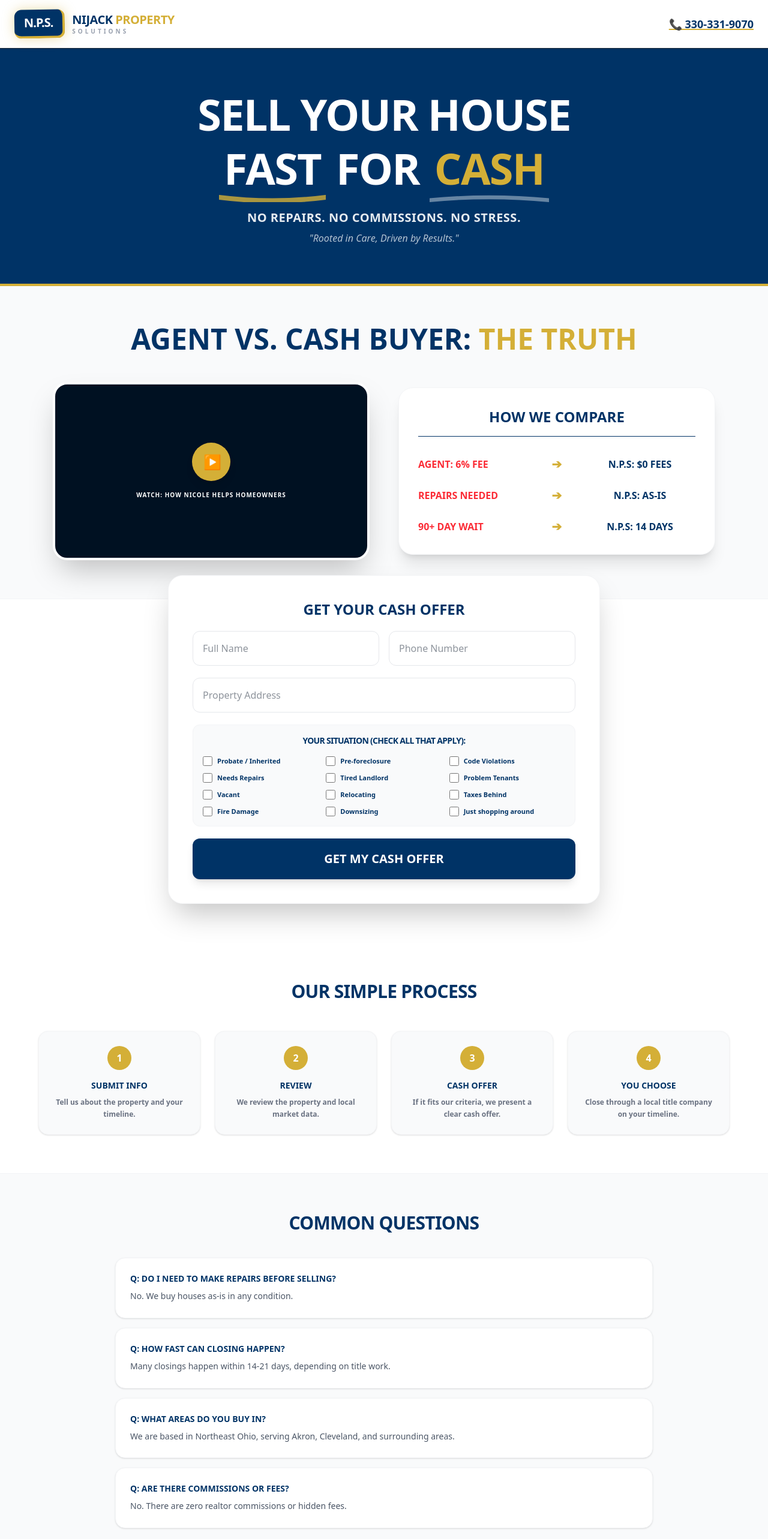
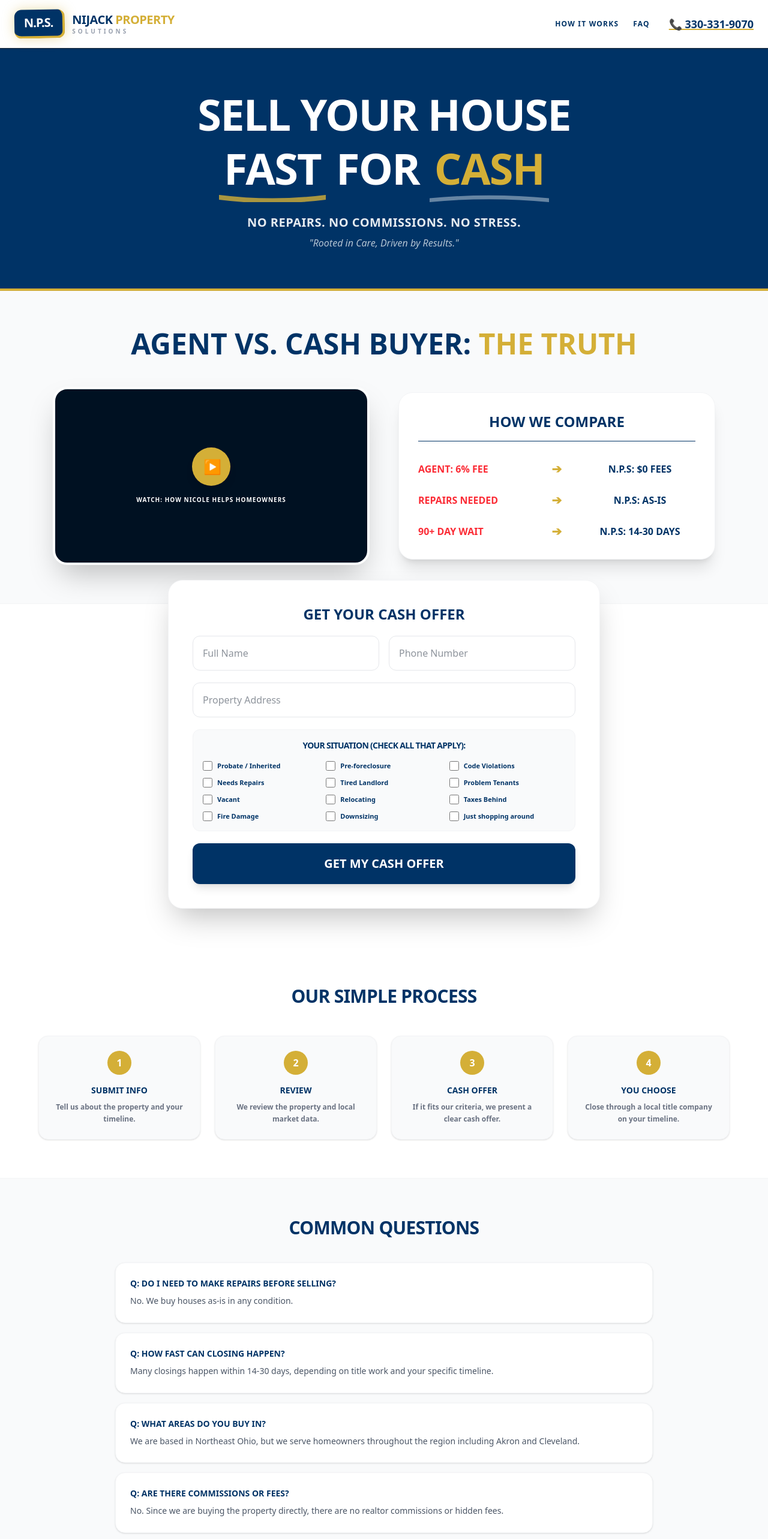
Before and after one commit to nijackacquisitions56/nijack-property-solutions, a React (Vite) app: page / in a window 1280 px wide. Shown: the top 2566 px of the page at 60% size. Built offline with nearby package versions, Linux system fonts and the light colour scheme.

Commit message:
Update App.jsx

```diff
--- a/src/App.jsx
+++ b/src/App.jsx
@@ -37,18 +37,19 @@ export default function NijackPropertySolutionsWebsite() {
 
   const faq = [
     { q: "Do I need to make repairs before selling?", a: "No. We buy houses as-is in any condition." },
-    { q: "How fast can closing happen?", a: "Many closings happen within 14-21 days, depending on title work." },
-    { q: "What areas do you buy in?", a: "We are based in Northeast Ohio, serving Akron, Cleveland, and surrounding areas." },
-    { q: "Are there commissions or fees?", a: "No. There are zero realtor commissions or hidden fees." }
+    { q: "How fast can closing happen?", a: "Many closings happen within 14-30 days, depending on title work and your specific timeline." },
+    { q: "What areas do you buy in?", a: "We are based in Northeast Ohio, but we serve homeowners throughout the region including Akron and Cleveland." },
+    { q: "Are there commissions or fees?", a: "No. Since we are buying the property directly, there are no realtor commissions or hidden fees." }
   ];
 
   return (
     <div className="min-h-screen bg-white text-gray-800 font-sans">
 
-      {/* HEADER WITH N.P.S. FLARE */}
+      {/* HEADER WITH NAVIGATION & N.P.S. FLARE */}
       <header className="sticky top-0 z-50 border-b bg-white shadow-sm">
         <div className="mx-auto max-w-7xl px-6 py-4 flex justify-between items-center">
           <div className="flex items-center gap-3 group">
+            {/* THE N.P.S. GOLD-FLARE ICON */}
             <div className="h-12 w-auto px-4 bg-[#003366] rounded-xl flex items-center justify-center shadow-[0_0_20px_rgba(212,175,55,0.4)] border-b-4 border-r-4 border-[#D4AF37] transform -rotate-1 group-hover:rotate-0 transition-all duration-300">
               <span className="text-white font-black text-xl tracking-tighter uppercase">N.P.S.</span>
             </div>
@@ -59,7 +60,13 @@ export default function NijackPropertySolutionsWebsite() {
               <div className="text-[10px] text-gray-400 uppercase tracking-[0.4em] font-bold">Solutions</div>
             </div>
           </div>
-          <div className="hidden md:flex items-center gap-6">
+
+          {/* TOP NAVIGATION LINKS */}
+          <div className="hidden md:flex items-center gap-8">
+            <nav className="flex gap-6 text-xs font-black text-[#003366] uppercase tracking-widest">
+              <a href="#how-it-works" className="hover:text-[#D4AF37] transition">How It Works</a>
+              <a href="#faq" className="hover:text-[#D4AF37] transition">FAQ</a>
+            </nav>
             <a href="tel:3303319070" className="font-bold text-[#003366] text-lg underline decoration-[#D4AF37] decoration-2">📞 330-331-9070</a>
           </div>
         </div>
@@ -84,7 +91,7 @@ export default function NijackPropertySolutionsWebsite() {
               </svg>
             </span>
           </h1>
-          <p className="mt-6 text-lg md:text-xl opacity-90 font-bold tracking-wide uppercase">
+          <p className="mt-8 text-lg md:text-xl opacity-90 font-bold tracking-wide uppercase">
             No repairs. No commissions. No stress.
           </p>
           <p className="mt-2 text-sm md:text-base opacity-70 italic">
@@ -128,7 +135,7 @@ export default function NijackPropertySolutionsWebsite() {
                 <div className="flex justify-between items-center text-sm md:text-base">
                   <span className="text-red-500 font-black uppercase w-[40%]">90+ Day Wait</span>
                   <span className="text-[#D4AF37] text-xl font-bold">➔</span>
-                  <span className="text-[#003366] font-black uppercase w-[40%] text-center">N.P.S: 14 Days</span>
+                  <span className="text-[#003366] font-black uppercase w-[40%] text-center">N.P.S: 14-30 Days</span>
                 </div>
               </div>
             </div>
@@ -179,7 +186,7 @@ export default function NijackPropertySolutionsWebsite() {
       </section>
 
       {/* HOW IT WORKS SECTION */}
-      <section className="py-16 bg-white text-center px-6 border-b border-gray-100">
+      <section id="how-it-works" className="py-16 bg-white text-center px-6 border-b border-gray-100">
         <h2 className="text-3xl font-black mb-12 text-[#003366] uppercase tracking-tight">Our Simple Process</h2>
         <div className="mx-auto max-w-6xl grid md:grid-cols-4 gap-6">
           {steps.map((step, i) => (
@@ -213,7 +220,6 @@ export default function NijackPropertySolutionsWebsite() {
           <div className="font-black text-2xl uppercase mb-2 tracking-tighter">NIJACK PROPERTY SOLUTIONS</div>
           <p className="text-[#D4AF37] text-xs font-bold tracking-[0.4em] mb-12">REAL ESTATE INVESTMENT SOLUTIONS</p>
 
-          {/* THE PRIVACY POLICY BLOCK */}
           <div className="bg-white/5 rounded-2xl p-8 text-left border border-white/10 mb-12 text-xs text-gray-300 leading-relaxed max-w-2xl mx-auto">
             <p className="mb-4">At <span className="text-white font-bold">Nijack Property Solutions</span>, we value your privacy. Your data will <span className="text-[#D4AF37] font-bold underline">NEVER</span> be sold to third-party telemarketers.</p>
             <p className="italic opacity-80">Nijack Property Solutions is based in Cuyahoga Falls, Ohio. We are not real estate agents and do not charge commissions. We purchase properties directly or through investment partners to provide you the best possible solution.</p>
```
